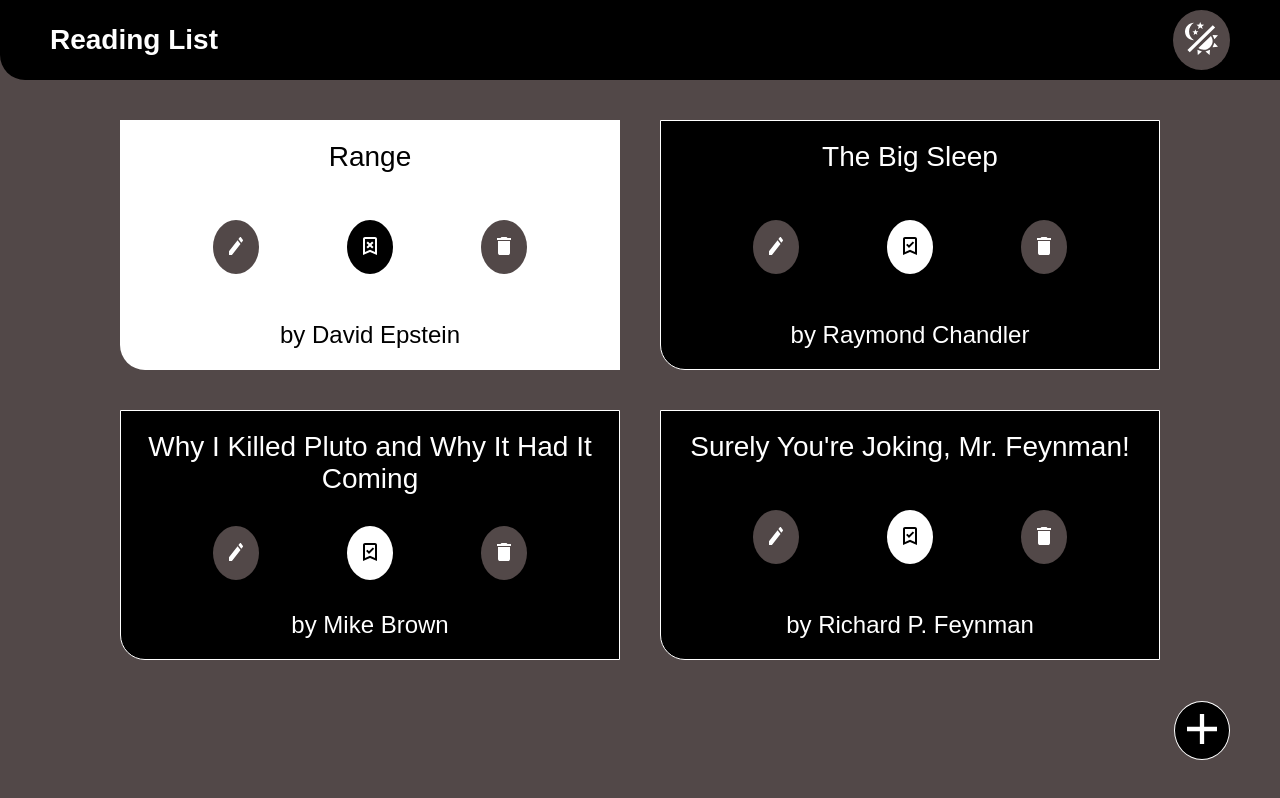
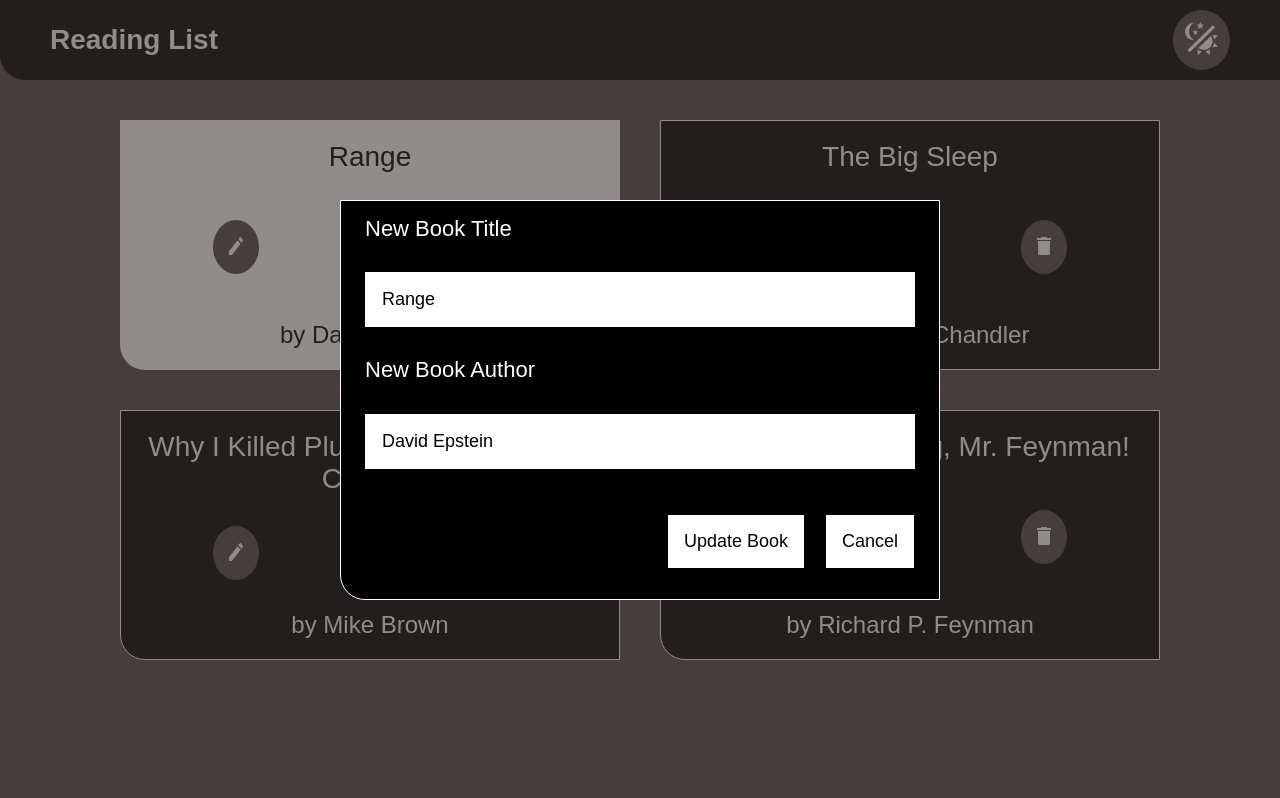
Before and after one commit to DeveshMhatre/book-list, a React app: page / in a window 1280 px wide. Both pictures are taken after a click on the button 236 px from the left and 247 px from the top of the page. Built offline with nearby package versions, Linux system fonts and the light colour scheme; a web font is replaced by a local one.

Commit message:
(Complete) Add logic to BookCard buttons
- Add logic to book update button

```diff
--- a/src/components/AddNew.js
+++ b/src/components/AddNew.js
@@ -11,7 +11,7 @@ const AddNew = props => {
   return (
     <CSSTransition
       nodeRef={nodeRef}
-      in={!props.isOverlay}
+      in={!(props.isInputOverlay || props.isUpdateOverlay)}
       classNames='scale'
       timeout={300}>
       <button
--- a/src/components/BookCard.js
+++ b/src/components/BookCard.js
@@ -7,12 +7,21 @@ import { ReactComponent as Delete } from '../images/remove.svg';
 import { ReactComponent as Update } from '../images/update.svg';
 
 const BookCard = props => {
+  // To change BookCard status (appearance-wise) from read to unread, and vice versa
   const [cardClass, setCardClass] = useState('unread');
 
   useEffect(() => {
     // To change colors of the card based on the book status
     props.book.status ? setCardClass('read') : setCardClass('unread');
   }, [cardClass, props.book.status]);
+
+  const handleClick = e => {
+    e.preventDefault();
+
+    // So UpdateOverlay knows which book to update
+    props.handleBook(props.book);
+    props.handleOverlay();
+  }
 
   return (
     <div
@@ -21,7 +30,9 @@ const BookCard = props => {
       <p className="book-card__title">{props.book.title}</p>
 
       <span className="book-card__btns">
-        <button className="book-card__btn--update card-btn">
+        <button
+          className="book-card__btn--update card-btn"
+          onClick={handleClick}>
           <Update className="book-card__img--update"/>
         </button>
         <MarkUnmark
--- a/src/components/BookCardContainer.js
+++ b/src/components/BookCardContainer.js
@@ -1,8 +1,18 @@
 import React from 'react'
 
 import BookCard from './BookCard';
+import UpdateOverlay from './UpdateOverlay';
 
 const BookCardContainer = props => {
+  // To store book that is to be updated
+  const [book, setBook] = React.useState({});
+
+  const handleBook = (book => {
+    setBook(book);
+  });
+
+  // Not rendering UpdateOverlay in BookCard as it gets rendered for all
+  // books, and focuses on the last
   return(
     <section
       className='book-card-container'>
@@ -12,10 +22,19 @@ const BookCardContainer = props => {
           <BookCard
             key={book.id}
             book={book}
+            handleBook={handleBook}
+            handleOverlay={props.handleOverlay}
             handleReadStatus={props.handleReadStatus}
             handleDelete={props.handleDelete}/>
         );
       })}
+
+      <UpdateOverlay
+        book={book}
+        isOverlay={props.isOverlay}
+        handleBook={handleBook}
+        handleOverlay={props.handleOverlay}
+        handleBookUpdate={props.handleBookUpdate} />
     </section>
   );
 }
--- a/src/components/ReadingList.js
+++ b/src/components/ReadingList.js
@@ -36,20 +36,45 @@ const ReadingList = props => {
     }
   ]);
 
-  const [isOverlay, setIsOverlay] = useState(false); // To show/hide the input overlay
+  const [isInputOverlay, setIsInputOverlay] = useState(false); // To show/hide the input overlay
+  const [isUpdateOverlay, setIsUpdateOverlay] = useState(false); // To show/hide the update overlay
 
   const handleBookSubmit = book => {
     setBooks(prevArr => [...prevArr, book]);
   }
 
+  // Change title and author of the book that is to be updated
+  // Book is determined by cross-checking ids
+  const handleBookUpdate = ((id, title, author) => {
+    setBooks(prevBooks => prevBooks.map(book => {
+      if (book.id === id) {
+        return {
+          ...book,
+          title: title,
+          author: author,
+        }
+      }
+      else {
+        return book;
+      }
+    }));
+  });
+
+  // Change status of the book that is to be udpated
+  // Book is determined by cross-checking ids
   const handleReadStatus = (bookId => {
     setBooks(prevBooks => prevBooks.map(book => book.id === bookId ? {...book, status: !book.status} : book));
   });
 
+  // Remove a book from the state array books
   const handleDelete = (bookId => setBooks(books.filter(book => bookId !== book.id)));
 
-  const handleOverlay = () => {
-    isOverlay ? setIsOverlay(false) : setIsOverlay(true);
+  const handleInputOverlay = () => {
+    setIsInputOverlay(prevState => !prevState);
+  }
+
+  const handleUpdateOverlay = () => {
+    setIsUpdateOverlay(prevState => !prevState);
   }
 
   // If books is an empty array
@@ -64,13 +89,14 @@ const ReadingList = props => {
         <Bookshelf className="reading-list-empty__img" />
 
         <AddNew
-          isOverlay={isOverlay}
-          handleOverlay={handleOverlay} />
+          isInputOverlay={isInputOverlay}
+          isUpdateOverlay={isUpdateOverlay}
+          handleOverlay={handleInputOverlay} />
 
         <InputOverlay
-          isOverlay={isOverlay}
+          isOverlay={isInputOverlay}
           handleBookSubmit={handleBookSubmit}
-          handleOverlay={handleOverlay} />
+          handleOverlay={handleInputOverlay} />
 
       </article>
     );
@@ -82,17 +108,21 @@ const ReadingList = props => {
 
         <BookCardContainer
           books={books}
+          isOverlay={isUpdateOverlay}
+          handleBookUpdate={handleBookUpdate}
           handleReadStatus={handleReadStatus}
+          handleOverlay={handleUpdateOverlay}
           handleDelete={handleDelete} />
 
         <InputOverlay
-          isOverlay={isOverlay}
+          isOverlay={isInputOverlay}
           handleBookSubmit={handleBookSubmit}
-          handleOverlay={handleOverlay} />
+          handleOverlay={handleInputOverlay} />
 
         <AddNew
-          isOverlay={isOverlay}
-          handleOverlay={handleOverlay} />
+          isInputOverlay={isInputOverlay}
+          isUpdateOverlay={isUpdateOverlay}
+          handleOverlay={handleInputOverlay} />
 
       </article>
     );
--- /dev/null
+++ b/src/components/UpdateOverlay.js
@@ -0,0 +1,107 @@
+import React from 'react';
+import { useState } from 'react';
+import { CSSTransition } from 'react-transition-group';
+
+const UpdateOverlay = props => {
+  const [title, setTitle] = useState(''); // To store the previous title of the book
+  const [author, setAuthor] = useState(''); // To store store the previous author of the book
+
+  const nodeRef = React.useRef(null);
+
+  // Update states whenever props.book is finished updating
+  React.useEffect(() => {
+    setTitle(props.book.title);
+    setAuthor(props.book.author);
+  }, [props.book]);
+
+  const handleTitle = e => {
+    setTitle(e.target.value);
+  }
+
+  const handleAuthor = e => {
+    setAuthor(e.target.value);
+  }
+
+  const handleSubmit = e => {
+    e.preventDefault();
+
+    // To prevent empty fields from being added to the books list
+    if (title !== '' && author !== '') {
+      props.handleBookUpdate(props.book.id, title, author);
+      props.handleOverlay();
+    }
+  }
+
+  const handleCancel = e => {
+    e.preventDefault();
+
+    props.handleBook({}); // Reset props.book to an empty obj, just a precaution
+    props.handleOverlay();
+  }
+
+  // unmountOnExit to keep it from rendering onLoad
+  // title || '' to avoid uncontrollable error
+  return (
+    <CSSTransition
+      nodeRef={nodeRef}
+      in={props.isOverlay}
+      classNames="slide-left"
+      unmountOnExit={true}
+      timeout={300}>
+      <section
+        ref={nodeRef}
+        className="update-overlay">
+        <div className="update-overlay__form">
+          <form className="update-form">
+
+            <div className="update-form__group">
+              <label
+                className="update-form__label"
+                htmlFor="update-form-title">
+                New Book Title
+              </label>
+              <input
+                type="text"
+                className="update-form__input"
+                id="update-form-title"
+                value={title || ''}
+                onChange={handleTitle}
+                placeholder="Enter book title here&hellip;" />
+            </div>
+
+            <div className="update-form__group">
+              <label
+                className="update-form__label"
+                htmlFor="update-form-author">
+                New Book Author
+              </label>
+              <input
+                type="text"
+                className="update-form__input"
+                id="update-form-author"
+                value={author || ''}
+                onChange={handleAuthor}
+                placeholder="Enter book author here&hellip;" />
+            </div>
+
+            <div className="update-form__btns">
+              <button
+                onClick={handleSubmit}
+                className="overlay-btn">
+                Update Book
+              </button>
+              <button
+                onClick={handleCancel}
+                className="overlay-btn">
+                Cancel
+              </button>
+            </div>
+
+          </form>
+        </div>
+      </section>
+    </CSSTransition>
+  );
+}
+
+export default UpdateOverlay;
--- a/src/styles/index.scss
+++ b/src/styles/index.scss
@@ -23,3 +23,5 @@
 @import 'pages/reading-list';
 
 @import 'pages/input-overlay';
+
+@import 'pages/update-overlay';
--- /dev/null
+++ b/src/styles/pages/_update-overlay.scss
@@ -0,0 +1,61 @@
+.update-overlay {
+  position: fixed;
+  top: 0;
+  left: 0;
+
+  display: flex;
+  justify-content: center;
+  align-items: center;
+
+  height: 100vh;
+  width: 100vw;
+
+  background-color: rgba(var(--accent-color-rgb), .57);
+
+  &__form {
+    width: clamp(32rem, 50vw, 60rem);
+    height: clamp(33.4rem, 50vh, 60rem);
+    padding: 0 clamp(2rem, 3vh, 4rem);
+    border: .1rem solid var(--light-color);
+    border-bottom-left-radius: 2.5rem;
+
+    background-color: var(--dark-color);
+  }
+}
+
+.update-form {
+  height: 100%;
+
+  display: flex;
+  flex-direction: column;
+  justify-content: space-between;
+
+  &__group {
+    flex-grow: 1;
+
+    display: flex;
+    flex-direction: column;
+    justify-content: space-around;
+  }
+
+  &__label {
+    font-size: clamp(1.8rem, 2vw, 2.2rem);
+    color: var(--light-color);
+  }
+
+  &__input {
+    padding: clamp(1rem, 2vh, 2rem);
+    border: .1rem solid var(--light-color);
+    border-radius: 0;
+
+    font-size: clamp(1.4rem, 2vw, 1.8rem);
+  }
+
+  &__btns {
+    flex-grow: 1;
+
+    display: flex;
+    justify-content: flex-end;
+    align-items: center;
+  }
+}
```
Also changed, not shown: 1 other file.
